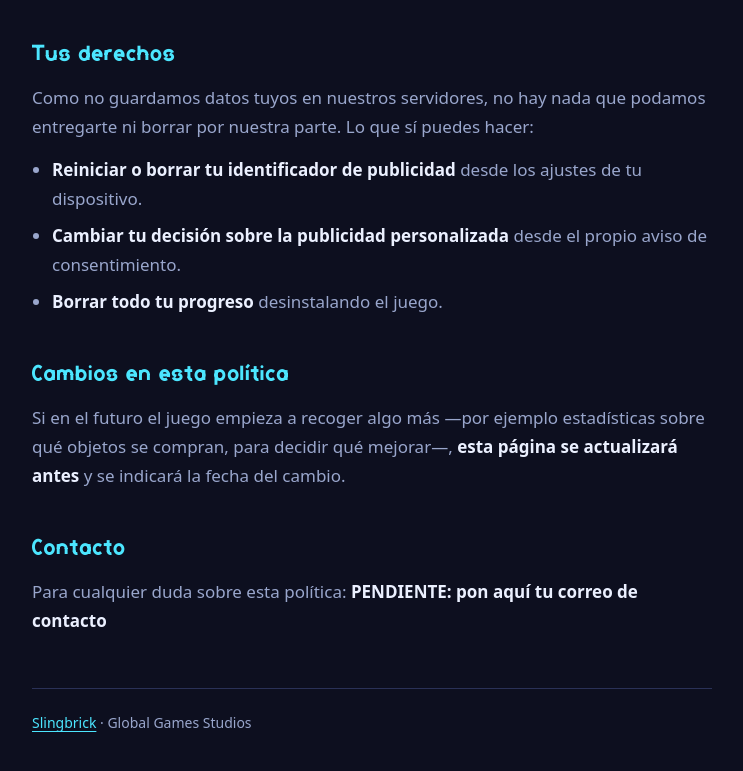
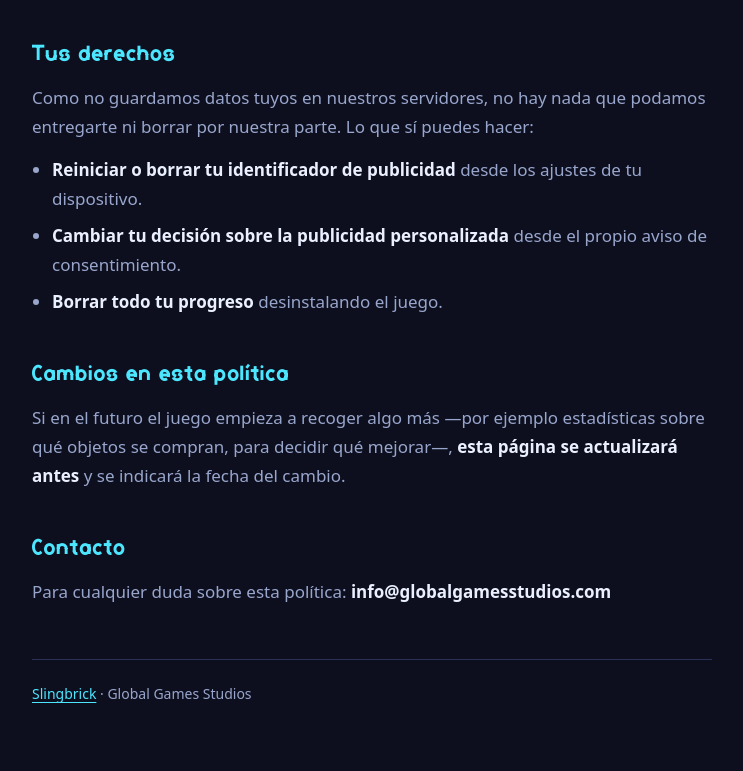
Before and after one commit to gusfarly/slingbrick-web, a plain HTML site: page privacidad.html in a window 1280 px wide. Shown: the part 1246-2017 px from the top of the page, without its empty margins (268-1011 px from the left). Drawn offline with Linux system fonts and the light colour scheme.

Commit message:
Add files via upload

```diff
--- a/privacidad.html
+++ b/privacidad.html
@@ -121,7 +121,7 @@
 <p>Si en el futuro el juego empieza a recoger algo más —por ejemplo estadísticas sobre qué objetos se compran, para decidir qué mejorar—, <strong>esta página se actualizará antes</strong> y se indicará la fecha del cambio.</p>
 
 <h2>Contacto</h2>
-<p>Para cualquier duda sobre esta política: <strong>PENDIENTE: pon aquí tu correo de contacto</strong></p>
+<p>Para cualquier duda sobre esta política: <strong>info@globalgamesstudios.com</strong></p>
 
 <footer>
   <span><a href="index.html">Slingbrick</a> · Global Games Studios</span>
```
